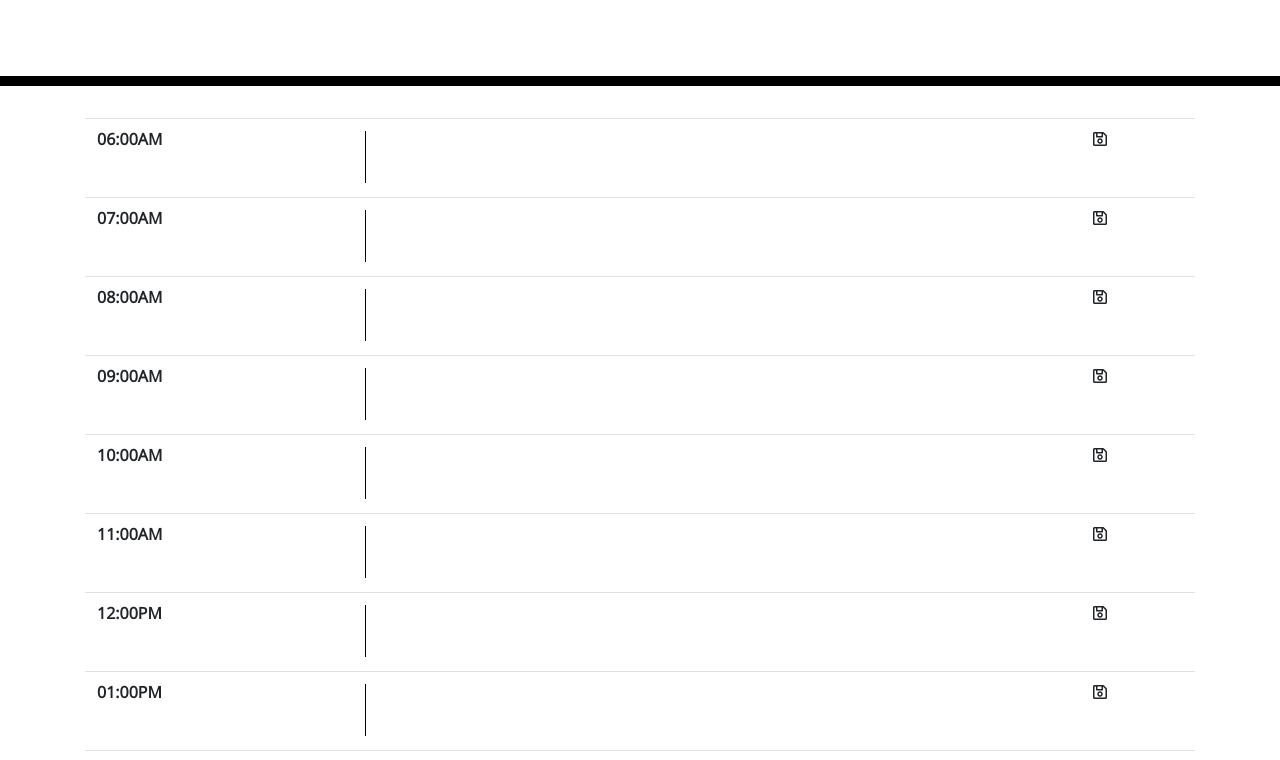
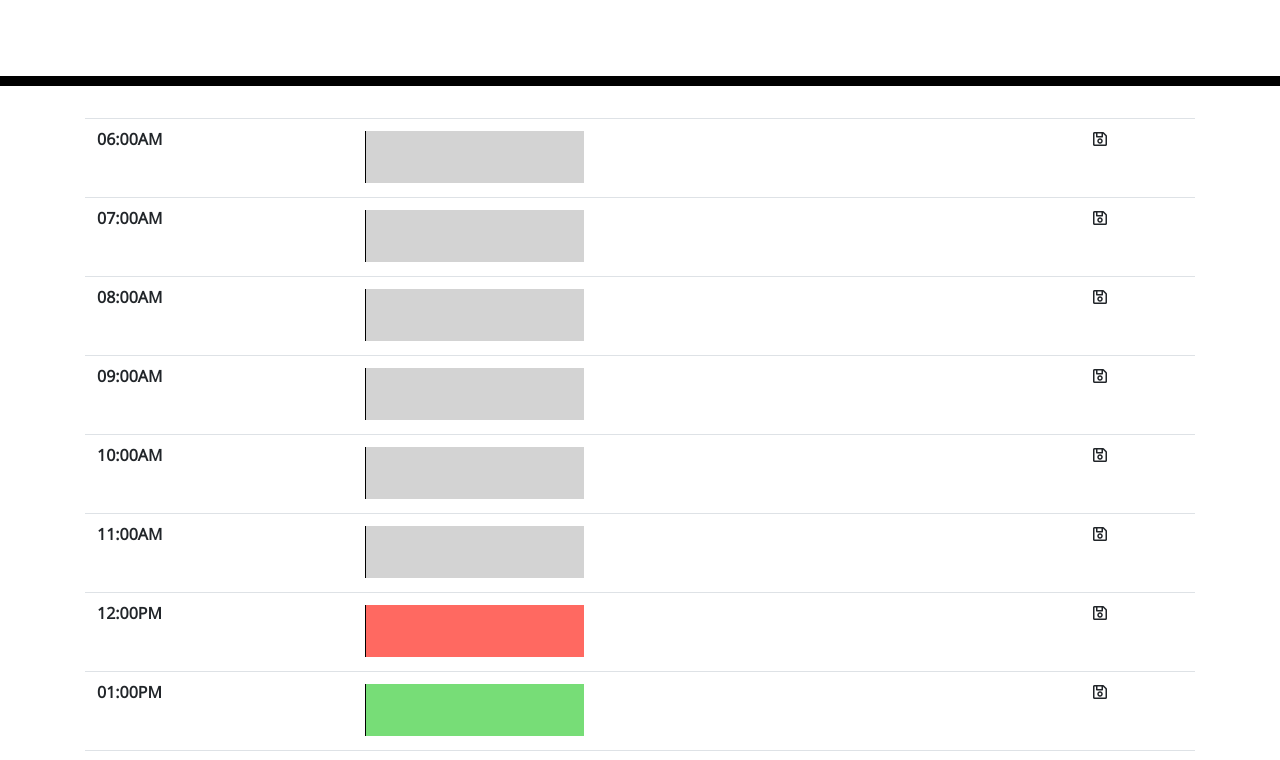
Before and after one commit to saida179/work-day-scheduler-homework, a plain HTML site: page index.html in a window 1280 px wide. Shown: the part 182-942 px from the top of the page. Drawn offline with nearby package versions, Linux system fonts and the light colour scheme.

Commit message:
working on my css for homework five

```diff
--- a/style.css
+++ b/style.css
@@ -43,17 +43,17 @@ textarea {
   border-top: 1px dashed #000000;
 }
 
-.past, .text-6am, .text-7am, .text-8am, .text-9am, .text-10am, .text-11am, .text-12am {
+.past, #text-6am, #text-7am, #text-8am, #text-9am, #text-10am, #text-11am {
   background-color: #d3d3d3;
   color: white;
 }
 
-.present {
+.present, #text-12pm {
   background-color: #ff6961;
   color: white;
 }
 
-.future {
+.future, #text-1pm, #text-2pm, #text-3pm, #text-4pm, #text-5pm, #text-6pm {
   background-color: #77dd77;
   color: white;
 }
```
Also changed, not shown: index.html (+0 -2 lines).
